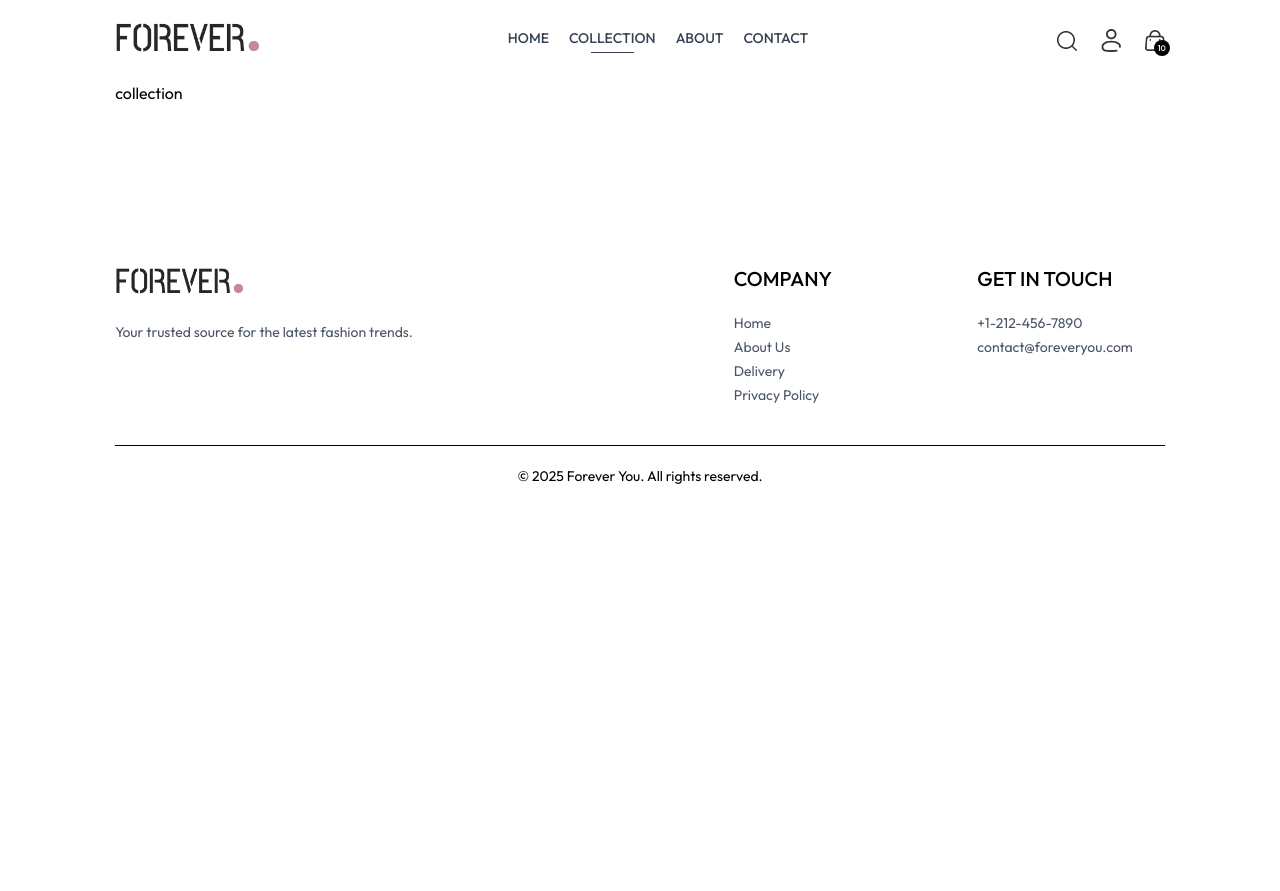
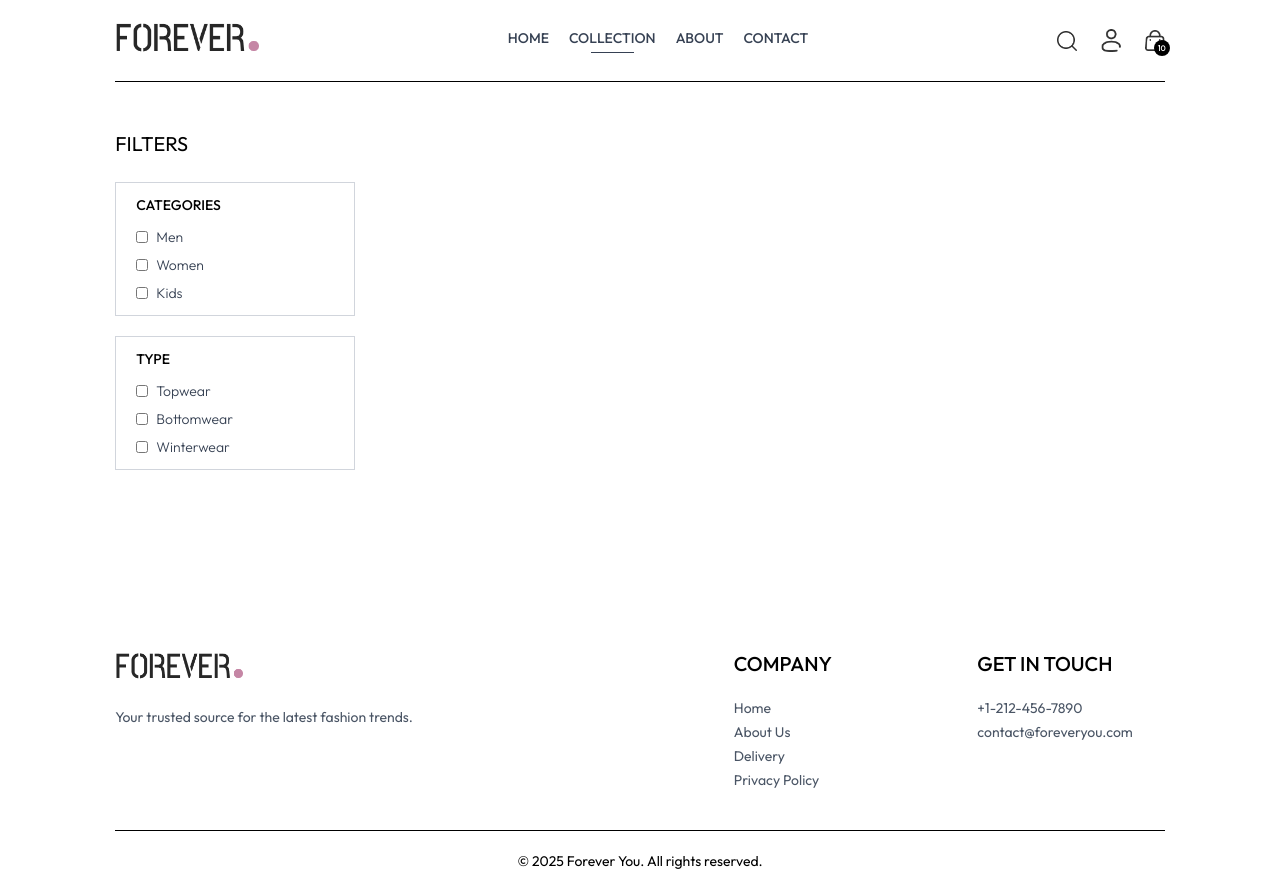
Before and after one commit to Harry8766/MERN-project, a React (Vite) app in the folder frontend/: page /collection in a window 1280 px wide. Before the commit the page ends 800 px from the top, so only its background shows below. Built offline with nearby package versions, Linux system fonts and the light colour scheme.

Commit message:
filter work started

```diff
--- a/frontend/src/pages/collection.jsx
+++ b/frontend/src/pages/collection.jsx
@@ -1,8 +1,62 @@
 import React from 'react'
+import { ShopContext } from '../context/ShopContext'
+import { assets } from '../assets/assets';
 
 const collection = () => {
+  const {products}=React.useContext(ShopContext);
+  const[showFilter,setShowFilter]=React.useState(false);
   return (
-    <div>collection</div>
+    <div className='flex flex-col sm:flex-row gap-1 sm:gap-10 pt-10 border-t'>
+      {/*filter options*/}
+
+      <div className='min-w-60'>
+
+        <p onClick={() => setShowFilter(!showFilter)} className='my-2 text-xl flex items-center cursor-pointer gap-2'>FILTERS
+
+          <img className={`h-3  sm:hidden ${showFilter?'rotate-90':''}`} src={assets.dropdown_icon} alt="" />
+        </p>
+
+        {/* Categories Filter */}
+        <div className={`border border-gray-300 pl-5 py-3 mt-6 ${showFilter ? '':'hidden'} sm:block`}>
+
+          <p className='mb-3 text-sm font-medium'>CATEGORIES</p>
+
+          <div className='flex flex-col gap-2 text-sm font-light text-gray-700'>
+          <p className='flex gap-2'>
+            <input type="checkbox" className='w-3' value={'Men'}/>Men
+          </p>
+          <p className='flex gap-2'>
+            <input type="checkbox" className='w-3' value={'Women'}/>Women
+          </p>
+          <p className='flex gap-2'>
+            <input type="checkbox" className='w-3' value={'Kids'}/>Kids
+          </p>
+          </div>
+
+        </div>
+        {/* SubCategory Filter */}
+         <div className={`border border-gray-300 pl-5 py-3 my-5 ${showFilter ? '':'hidden'} sm:block`}>
+
+          <p className='mb-3 text-sm font-medium'>TYPE</p>
+
+          <div className='flex flex-col gap-2 text-sm font-light text-gray-700'>
+          <p className='flex gap-2'>
+            <input type="checkbox" className='w-3' value={'Topwear'}/>Topwear
+          </p>
+          <p className='flex gap-2'>
+            <input type="checkbox" className='w-3' value={'Bottomwear'}/>Bottomwear
+          </p>
+          <p className='flex gap-2'>
+            <input type="checkbox" className='w-3' value={'Winterwear'}/>Winterwear
+          </p>
+          </div>
+
+        </div>
+
+
+      </div>
+
+    </div>
   )
 }
 
```
